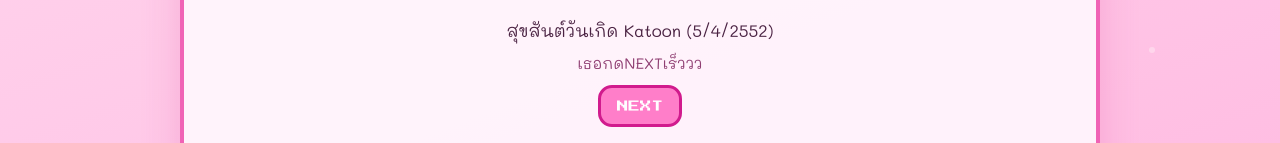
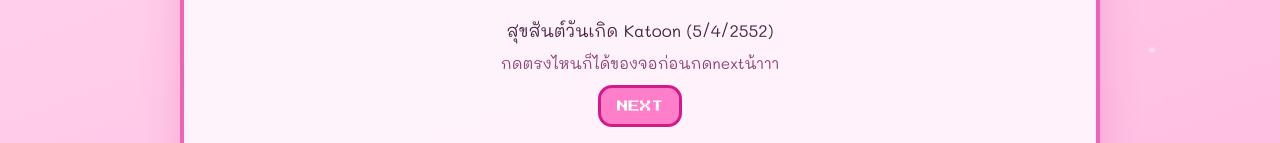
Before and after one commit to phemkub/tewsttts, a React (Vite) app: page / in a window 1280 px wide. Shown: the part 371-514 px from the top of the page. Built offline with nearby package versions, Linux system fonts and the light colour scheme.

Commit message:
Update App.tsx

```diff
--- a/src/App.tsx
+++ b/src/App.tsx
@@ -81,7 +81,7 @@ function App() {
           <p className="sub-title">
             สุขสันต์วันเกิด {content.partnerName} ({content.birthdayThai})
           </p>
-          <p className="hint-text">เธอกดNEXTเร็ววว</p>
+          <p className="hint-text">กดตรงไหนก็ได้ของจอก่อนกดnextน้าาา</p>
           <button className="primary-btn" onClick={handleNextClick}>
             {content.nextLabel}
           </button>
```
